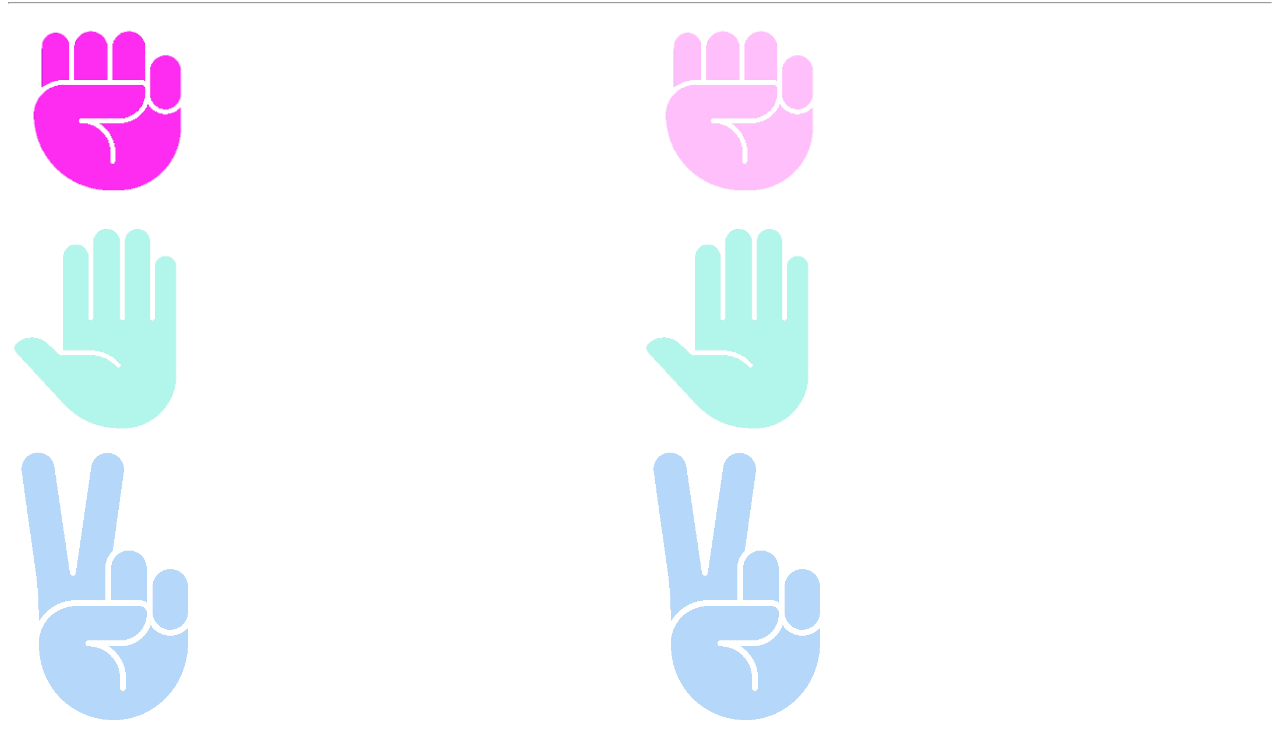
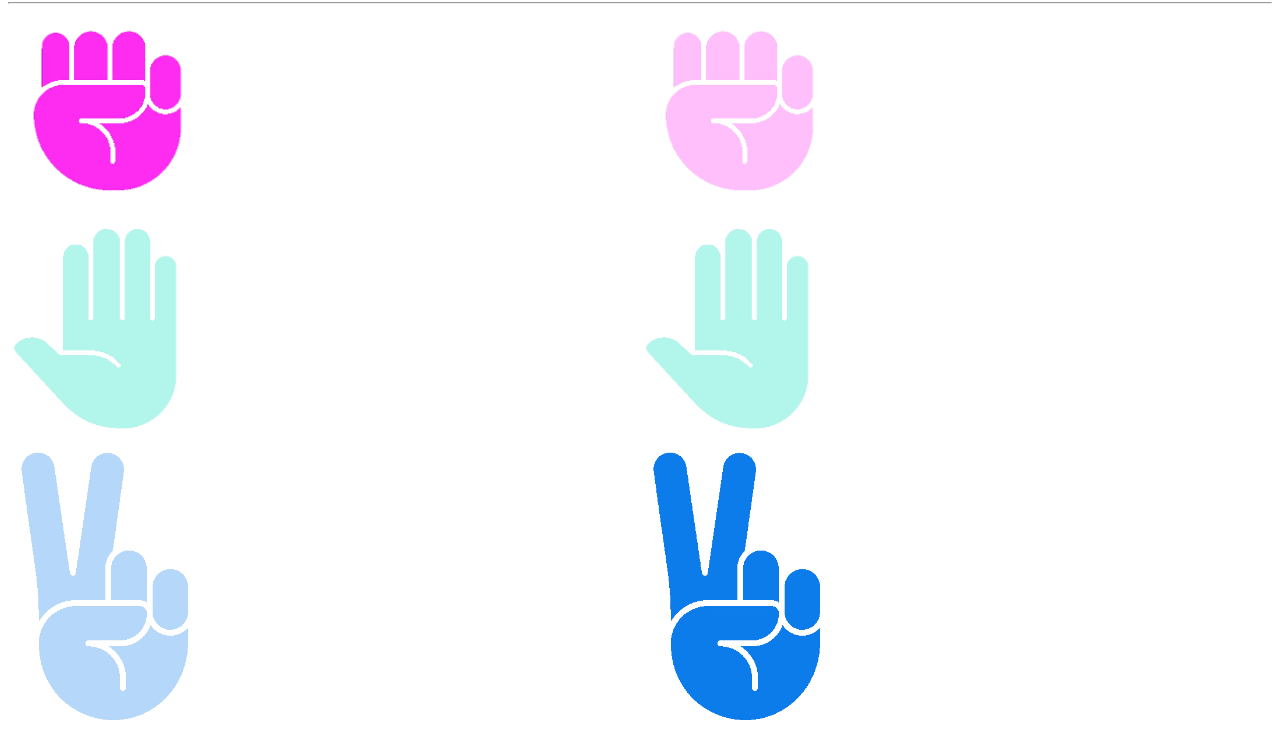
Before and after one commit to leandrosimonato/App-pedra-papel-ou-tesoura, a plain HTML site: page index.html in a window 1280 px wide. Both pictures are taken after a click on the picture 108 px from the left and 186 px from the top of the page. Shown: the part 78-823 px from the top of the page. Drawn offline with Linux system fonts and the light colour scheme; a web font is replaced by a local one.

Commit message:
Continuando o jogo (Pedra ou Papel ou Tesoura!). parte 2.

```diff
--- a/index.html
+++ b/index.html
@@ -29,14 +29,37 @@
 			</div>
 
 			<div class="enemy-options">
-				<div><img src="./images/rock.png" /></div>
-				<div><img src="./images/paper.png" /></div>
-				<div><img src="./images/scissor.png" /></div>
+				<div><img opt="Pedra" src="./images/rock.png" /></div>
+				<div><img opt="Papel" src="./images/paper.png" /></div>
+				<div><img opt="Tesoura" src="./images/scissor.png" /></div>
 			</div>
 		</div>
 		<script>
 			var elementos = document.querySelectorAll('.player-options div > img');
 			var playerOpt = "";
+			var inimigoOpt = "";
+
+			function resetInimigo() {
+				const enemyOptions = document.querySelectorAll('.enemy-options div');
+				for (var i = 0; i < enemyOptions.length; i++) {
+					enemyOptions[i].childNodes[0].style.opacity = 0.3;
+				}
+			}
+
+			function inimigoJogar() {
+				let rand = Math.floor(Math.random()*3);
+				const enemyOptions = document.querySelectorAll('.enemy-options div');
+				resetInimigo();
+				for (var i = 0; i < enemyOptions.length; i++) {
+					if (i == rand) {
+						enemyOptions[i].childNodes[0].style.opacity = 1;
+						inimigoOpt = enemyOptions[i].childNodes[0].getAttribute('opt')
+					}
+				}
+				alert(playerOpt);
+				alert(inimigoOpt);
+			}
+
 			function resetOpacityPlayer() {
 				for (var i = 0; i < elementos.length; i++) {
 					elementos[i].style.opacity = 0.3;
@@ -49,6 +72,7 @@
 						t.target.style.opacity = 1;
 						playerOpt = t.target.getAttribute('opt');
 
+						inimigoJogar();
 						alert(playerOpt);
 					});
 				}
```
